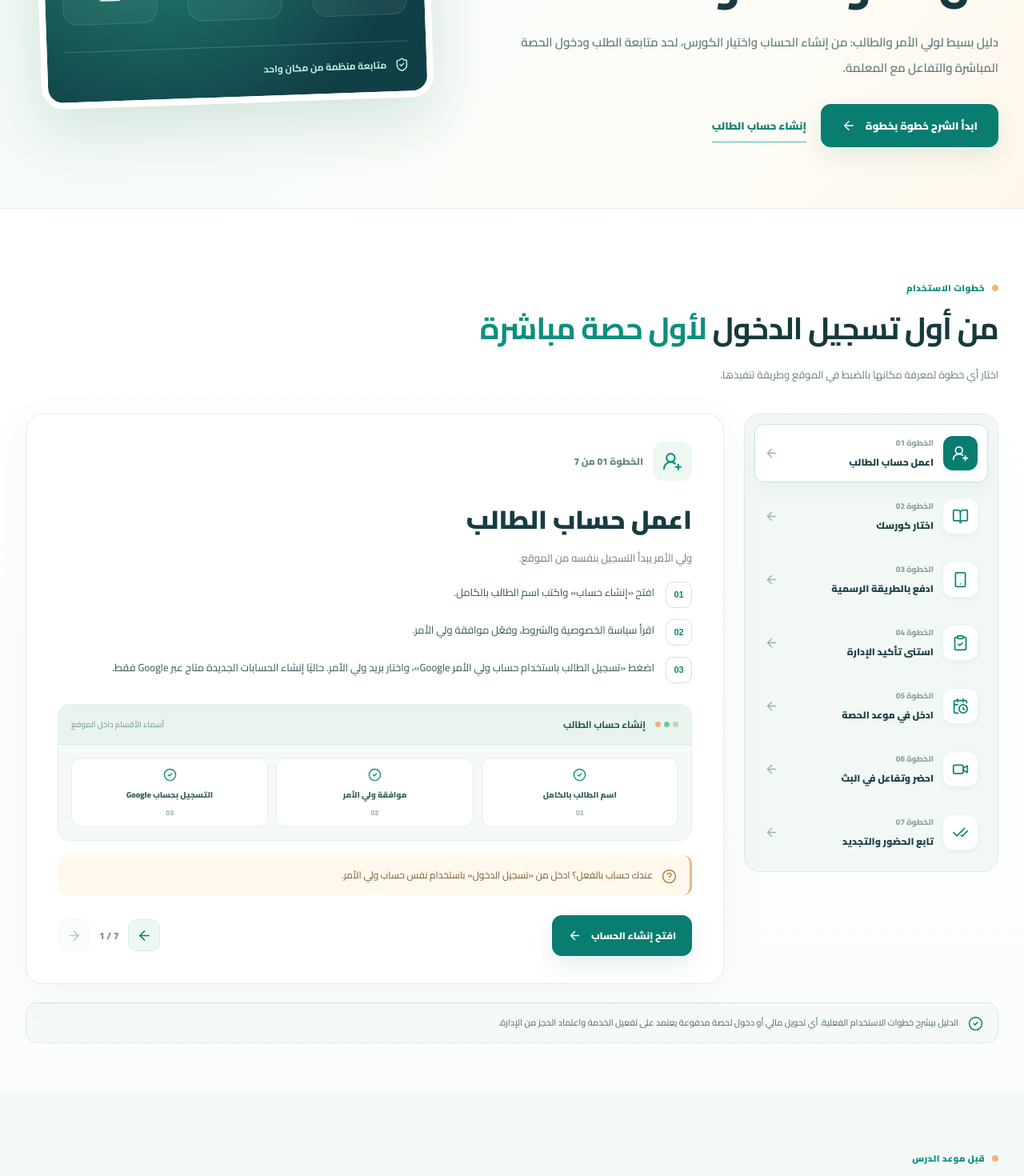
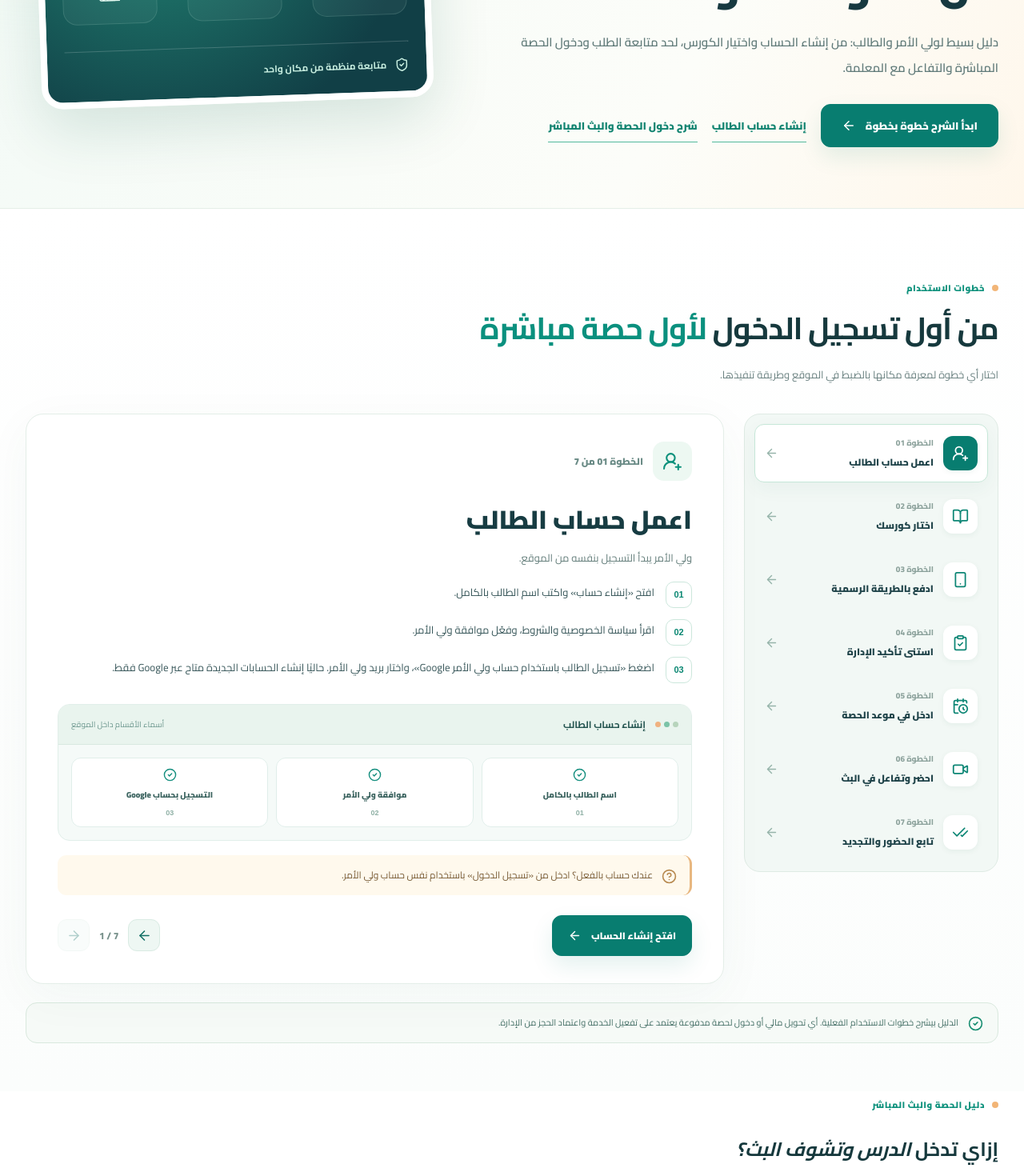
Before and after one commit to sandmand097-coder/mssofia, a React (Vite) app: page /guide in a window 1280 px wide. Shown: the part 400-1870 px from the top of the page at 80% size. Built offline with nearby package versions, Linux system fonts and the light colour scheme; no server answers.

Commit message:
feat(guide): integrate dedicated detailed lesson and livestream walkthrough

```diff
--- a/src/pages/GettingStartedGuide.jsx
+++ b/src/pages/GettingStartedGuide.jsx
@@ -2,6 +2,7 @@ import React,{useRef,useState} from 'react';
 import {Link} from 'react-router-dom';
 import {ArrowLeft,ArrowRight,BookOpen,CalendarClock,CheckCheck,CheckCircle2,ChevronLeft,ClipboardCheck,GraduationCap,Hand,HelpCircle,MessageCircle,PlayCircle,ShieldCheck,Smartphone,UserRoundPlus,Video,Volume2} from 'lucide-react';
 import {WHATSAPP_CONTACT_URL} from '../components/whatsapp-contact.js';
+import LiveLessonWalkthrough from '../components/LiveLessonWalkthrough.jsx';
 
 // Labels and steps mirror the actual public registration, student portal,
 // receipt-approval and LiveKit classroom UI. No demonstration sends real money,
@@ -127,6 +128,7 @@ export default function GettingStartedGuide(){
       <div className="sofia-guide-hero-actions">
        <a className="sofia-cta" href="#guide-steps">ابدأ الشرح خطوة بخطوة <ArrowLeft size={18}/></a>
        <Link className="sofia-guide-secondary" to="/register">إنشاء حساب الطالب</Link>
+       <a className="sofia-guide-secondary" href="#live-class">شرح دخول الحصة والبث المباشر</a>
       </div>
      </div>
      <div className="sofia-guide-hero-art" aria-label="ملخص الرحلة التعليمية">
@@ -173,6 +175,7 @@ export default function GettingStartedGuide(){
     <div className="sofia-guide-preview-note"><CheckCircle2 size={19}/><p>الدليل بيشرح خطوات الاستخدام الفعلية. أي تحويل مالي أو دخول لحصة مدفوعة يعتمد على تفعيل الخدمة واعتماد الحجز من الإدارة.</p></div>
    </div>
   </section>
+  <LiveLessonWalkthrough/>
   <section className="sofia-guide-ready-section" aria-labelledby="sofia-guide-ready-heading">
    <div className="sofia-container">
     <div className="sofia-guide-ready-head"><span className="sofia-kicker"><i/> قبل موعد الدرس</span><h2 id="sofia-guide-ready-heading">تجهيزات بسيطة لحصة أفضل</h2></div>
```
